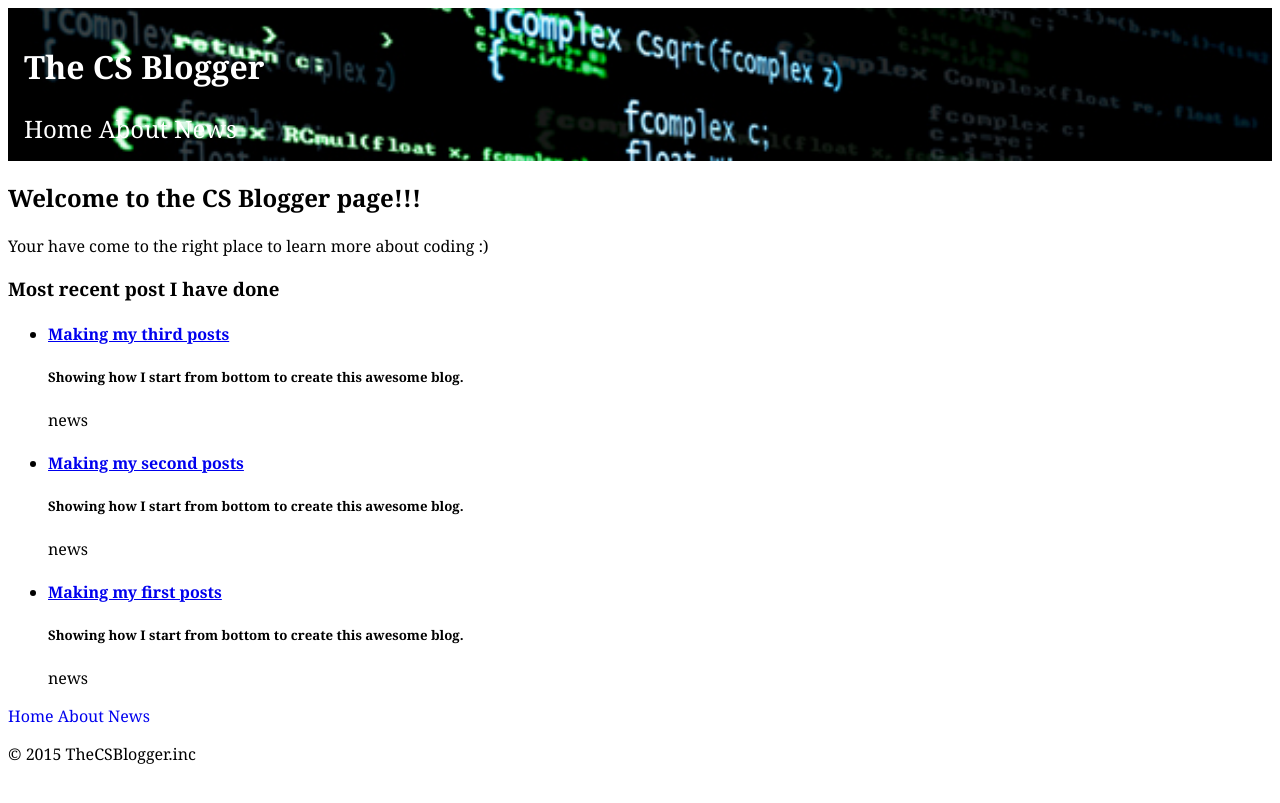
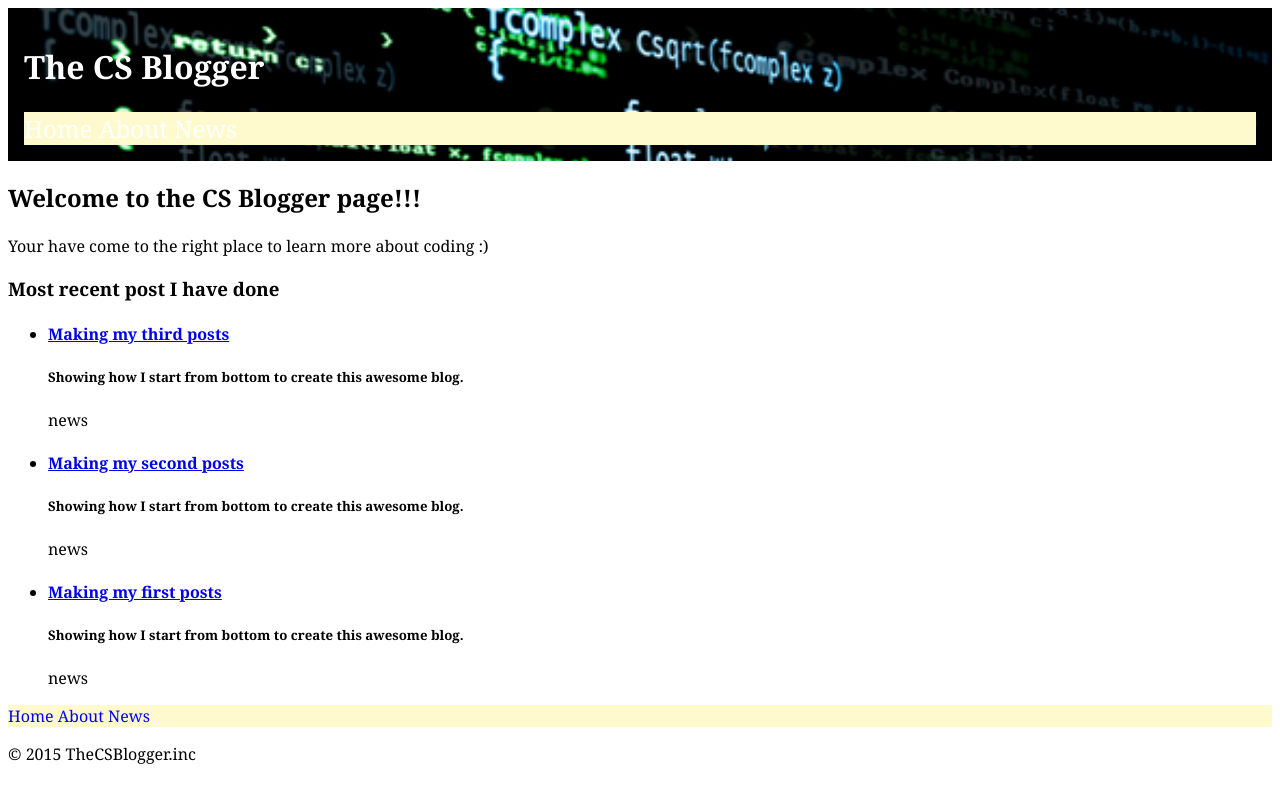
Before and after one commit to Flatcova/The-cs-blogger, a Jekyll site: the page built from index.html, in a window 1280 px wide. Shown: the top 803 px of the page. Built offline with Jekyll 4.4.1, drawn with Linux system fonts in a browser that asks for light colours; Markdown is read by kramdown in place of the engine named in the settings.

Commit message:
put color to the nav's

```diff
--- a/css/common.css
+++ b/css/common.css
@@ -11,7 +11,7 @@ html{
 	background-repeat: no-repeat;
 	background-size: cover;
 	background-position: center center;
-	background-color: #000531;
+	background-color: #E6E6FA;
 	color: #fff;
 }
 .masthead a{
@@ -27,6 +27,7 @@ html{
 	margin: 0;
 	padding: 0;
 	list-style-type: none;
+	background-color: #FFFACD
 }
 
 .nav > li{
```
